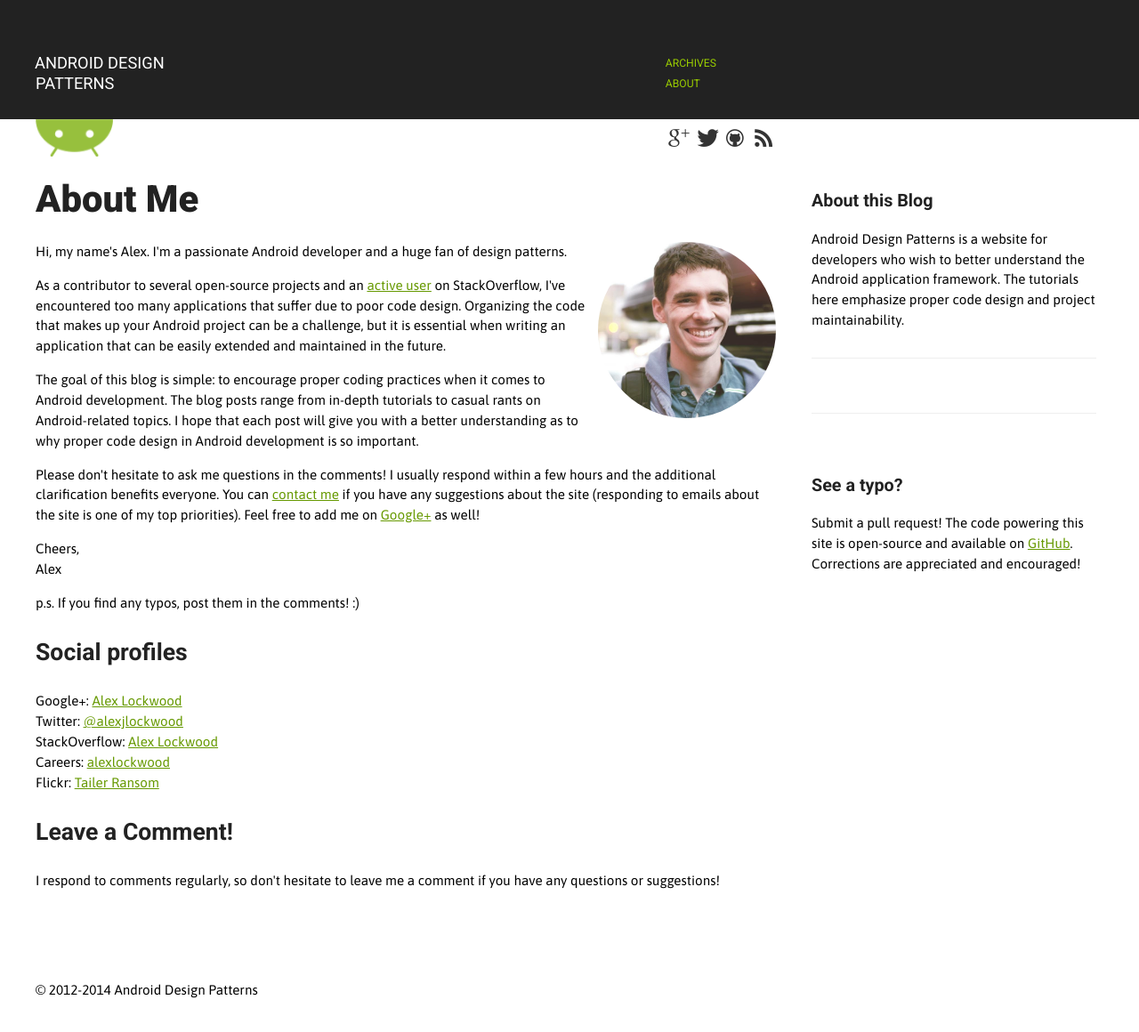
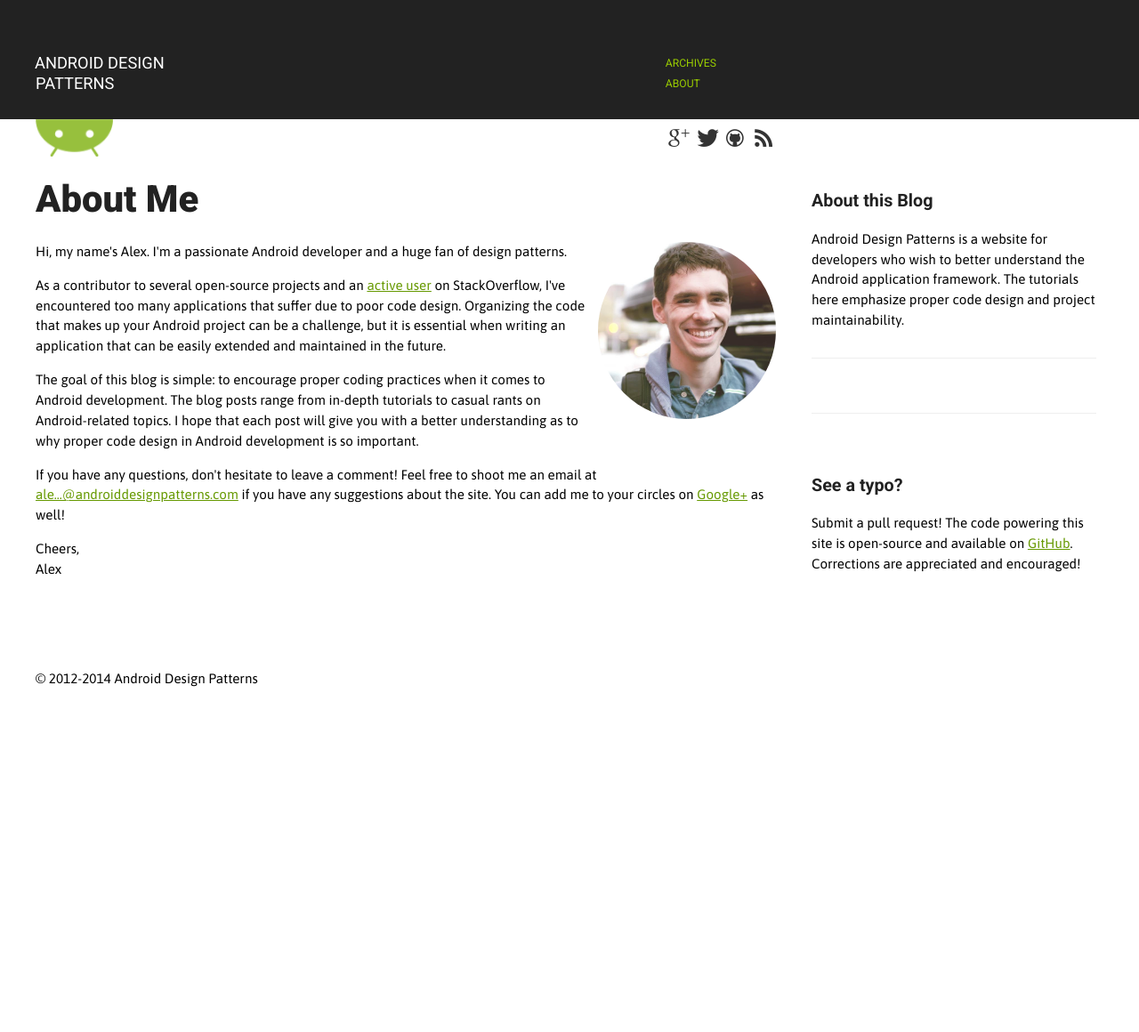
Before and after one commit to alexjlockwood/AndroidDesignPatterns, a Jekyll site: the page built from about/index.html, in a window 1280 px wide. Shown: the whole page at 89% size. Built offline with Jekyll 4.4.1, drawn with Linux system fonts in a browser that asks for light colours; Markdown is read by kramdown in place of the engine named in the settings; comment, search, counter and statistics services are not loaded; after the commit the page ends 900 px from its top, so only the background shows below that.

Commit message:
Updated about me page, removed email address

```diff
--- a/_config.yml
+++ b/_config.yml
@@ -1,7 +1,6 @@
 name: Android Design Patterns
 author:
   name: Alex Lockwood
-  email: alex@androiddesignpatterns.com
   googleplus: https://google.com/+AlexLockwood
   twitter: https://twitter.com/alexjlockwood
   stackoverflow: http://stackoverflow.com/users/844882
--- a/about/index.html
+++ b/about/index.html
@@ -1,24 +1,13 @@
 ---
 layout: default
-title: About Me
-sitemap:
-  priority: 0.3
-  changefreq: monthly
-  lastmod: 2013-12-17T18:56:19-07:00
 ---
-<!-- TODO: fix the sitemap YAML front matter above! -->
-<!-- TODO: fix the url links below (some of them may be incorrect). -->
-<!-- TODO: upload picture to github pages instead of hosting it on blogspot. -->
-<!-- TODO: tell people to submit pull requests if they find typos! -->
-<!-- TODO: reorganize this page! -->
-
 <header><h1>About Me</h1></header>
 
-<img src="/assets/images/profile-photo.jpg" alt="A photo of Alex Lockwood" style="border-radius: 50%;height:198px;width:200px;margin-left: 5px;float:right;" />
+<img id="profile-picture" src="/assets/images/profile-photo.jpg" alt="A photo of {{ site.author.name }}" />
 
 <p>Hi, my name's Alex. I'm a passionate Android developer and a huge fan of design patterns.</p>
 
-<p>As a contributor to several open-source projects and an <a href="http://stackoverflow.com/users/844882">active user</a>
+<p>As a contributor to several open-source projects and an <a href="{{ site.author.stackoverflow }}">active user</a>
 on StackOverflow, I've encountered too many applications that suffer due to poor
 code design. Organizing the code that makes up your Android project can be a challenge,
 but it is essential when writing an application that can be easily extended and maintained
@@ -29,31 +18,12 @@
 on Android-related topics. I hope that each post will give you with a better understanding
 as to why proper code design in Android development is so important.</p>
 
-<p>Please don't hesitate to ask me questions in the comments! I usually respond within
-a few hours and the additional clarification benefits everyone. You can
-<a href="/contact/">contact me</a> if you have any suggestions about the site
-(responding to emails about the site is one of my top priorities). Feel free
-to add me on <a href="https://plus.google.com/100751609891157863386/" rel="me">Google+</a>
+<p>If you have any questions, don't hesitate to leave a comment!
+Feel free to shoot me an email at
+<a href="http://www.google.com/recaptcha/mailhide/d?k=01rHozPyLYV_7GGdj84QT96A==&amp;c=af5NNqHv1RgyYUun2HkuI8SpiLLbJZX6wf60SEI25N0=" title="Reveal this e-mail address">ale...@androiddesignpatterns.com</a>
+if you have any suggestions about the site. You can add me to your circles on
+<a href="https://plus.google.com/100751609891157863386/" rel="me">Google+</a>
 as well!</p>
 
 <p>Cheers,<br />
 Alex</p>
-
-<p>p.s. If you find any typos, post them in the comments! :)</p>
-
-<h2>Social profiles</h2>
-
-Google+: <a href="http://google.com/+AlexLockwood">Alex Lockwood</a><br />
-
-Twitter: <a href="http://twitter.com/alexjlockwood">@alexjlockwood</a><br />
-
-StackOverflow: <a href="http://stackoverflow.com/users/844882/alex-lockwood">Alex Lockwood</a><br />
-
-Careers: <a href="http://careers.stackoverflow.com/alexlockwood">alexlockwood</a><br />
-
-Flickr: <a href="http://flickr.com/tailorransom">Tailer Ransom</a><br>
-
-<h2>Leave a Comment!</h2>
-
-<p>I respond to comments regularly, so don't hesitate to leave me a comment
-if you have any questions or suggestions!</p>
```
Also changed, not shown: _includes/style.css (+12 -0 lines), archives/index.html (+0 -7 lines), 1 other file.
